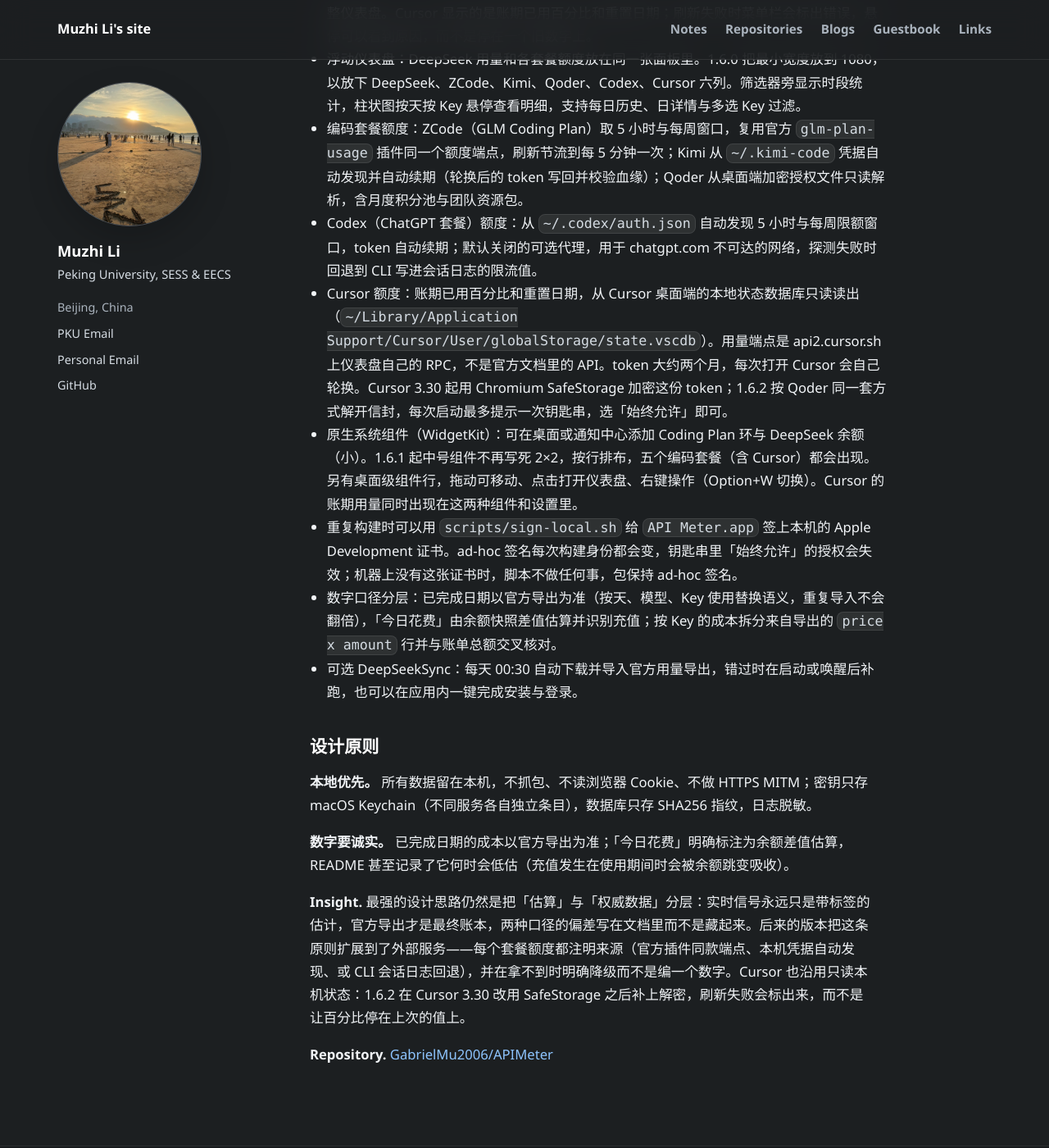
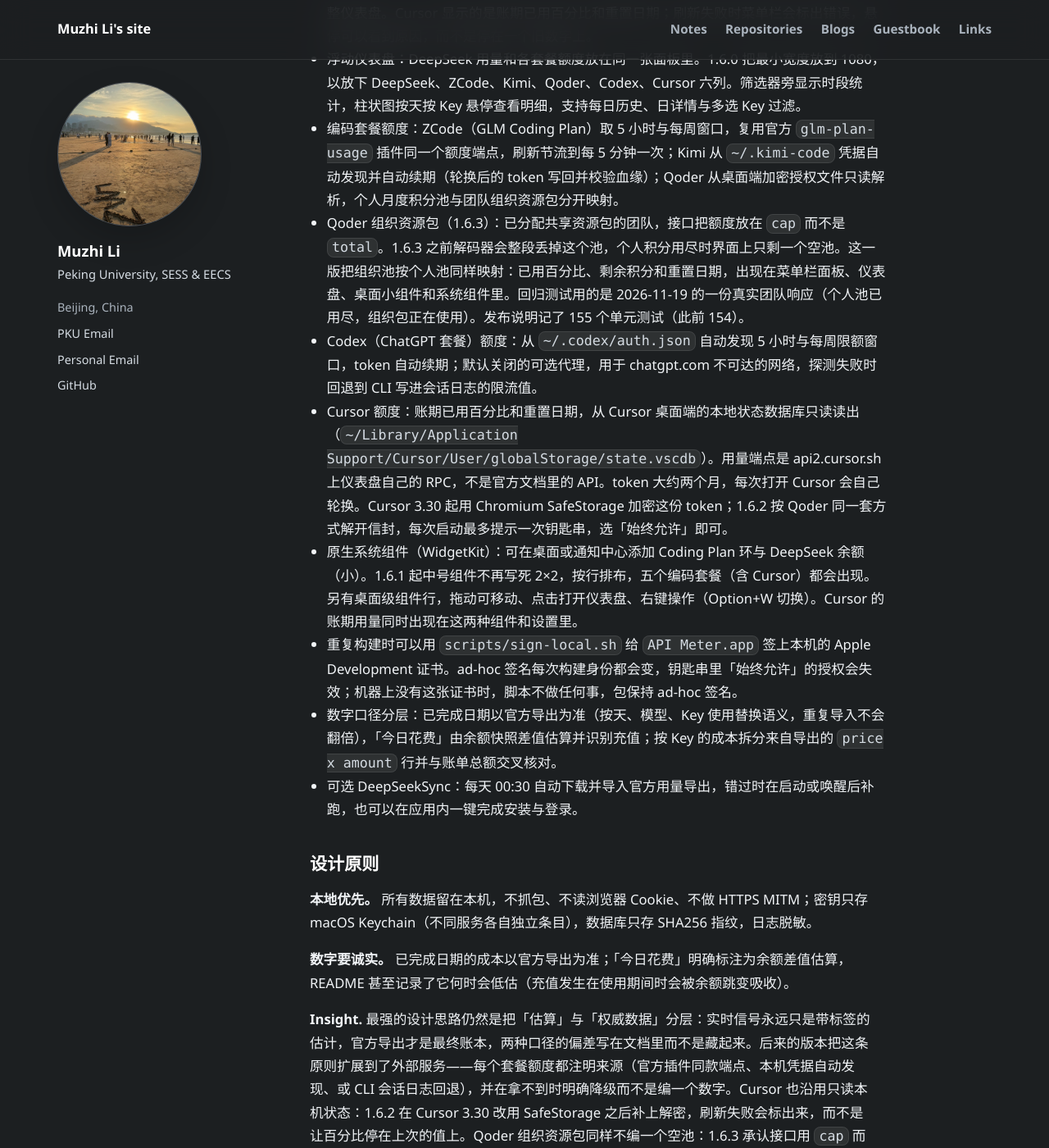
Before and after one commit to GabrielMu2006/GabrielMu2006.github.io, a Jekyll site: the page built from site/content/_Repositories/apimeter.md, in a window 1280 px wide and 1400 px high, scrolled down 470 px. Shown: the whole window at 82% size. Built offline with Jekyll 4.4.1, drawn with Linux system fonts in a browser that asks for light colours; comment, search, counter and statistics services are not loaded; some of the changed text lies outside the part shown.

Commit message:
Publish the November 19 project sync
Add a Godot Game Workflow repository page and a project-sync post, and update the API Meter page for the 1.6.3 release.

Co-authored-by: Cursor Agent <cursoragent@cursor.com>

```diff
--- a/site/content/_Repositories/apimeter.md
+++ b/site/content/_Repositories/apimeter.md
@@ -12,10 +12,11 @@ API Meter 是一款本地优先的 macOS 菜单栏应用，把 DeepSeek 官方
 
 ## 当前版本
 
-- 当前版本 `1.6.2`，要求 macOS 15 及以上，Swift 6 编写，MIT 协议；预构建 DMG 面向 Apple Silicon（ad-hoc 签名，首次打开需右键「打开」），Intel 机型需自行从源码构建（构建需要 Xcode 26+）。
+- 当前版本 `1.6.3`，要求 macOS 15 及以上，Swift 6 编写，MIT 协议；预构建 DMG 面向 Apple Silicon（ad-hoc 签名，首次打开需右键「打开」），Intel 机型需自行从源码构建（构建需要 Xcode 26+）。发布页：[API Meter 1.6.3](https://github.com/GabrielMu2006/APIMeter/releases/tag/v1.6.3)，安装包：[API-Meter-1.6.3.dmg](https://github.com/GabrielMu2006/APIMeter/releases/download/v1.6.3/API-Meter-1.6.3.dmg)。
 - 菜单栏快捷面板：DeepSeek 余额与今日花费一行展示，各套餐窗口带重置时间，点击进入完整仪表盘。Cursor 显示的是账期已用百分比和重置日期；刷新失败时菜单栏会标出错误，悬停可以看到原因，而不是停在一个旧数字上。
 - 浮动仪表盘：DeepSeek 用量和各套餐额度放在同一张面板里。1.6.0 把最小宽度放到 1080，以放下 DeepSeek、ZCode、Kimi、Qoder、Codex、Cursor 六列。筛选器旁显示时段统计，柱状图按天按 Key 悬停查看明细，支持每日历史、日详情与多选 Key 过滤。
-- 编码套餐额度：ZCode（GLM Coding Plan）取 5 小时与每周窗口，复用官方 `glm-plan-usage` 插件同一个额度端点，刷新节流到每 5 分钟一次；Kimi 从 `~/.kimi-code` 凭据自动发现并自动续期（轮换后的 token 写回并校验血缘）；Qoder 从桌面端加密授权文件只读解析，含月度积分池与团队资源包。
+- 编码套餐额度：ZCode（GLM Coding Plan）取 5 小时与每周窗口，复用官方 `glm-plan-usage` 插件同一个额度端点，刷新节流到每 5 分钟一次；Kimi 从 `~/.kimi-code` 凭据自动发现并自动续期（轮换后的 token 写回并校验血缘）；Qoder 从桌面端加密授权文件只读解析，个人月度积分池与团队组织资源包分开映射。
+- Qoder 组织资源包（1.6.3）：已分配共享资源包的团队，接口把额度放在 `cap` 而不是 `total`。1.6.3 之前解码器会整段丢掉这个池，个人积分用尽时界面上只剩一个空池。这一版把组织池按个人池同样映射：已用百分比、剩余积分和重置日期，出现在菜单栏面板、仪表盘、桌面小组件和系统组件里。回归测试用的是 2026-11-19 的一份真实团队响应（个人池已用尽，组织包正在使用）。发布说明记了 155 个单元测试（此前 154）。
 - Codex（ChatGPT 套餐）额度：从 `~/.codex/auth.json` 自动发现 5 小时与每周限额窗口，token 自动续期；默认关闭的可选代理，用于 chatgpt.com 不可达的网络，探测失败时回退到 CLI 写进会话日志的限流值。
 - Cursor 额度：账期已用百分比和重置日期，从 Cursor 桌面端的本地状态数据库只读读出（`~/Library/Application Support/Cursor/User/globalStorage/state.vscdb`）。用量端点是 api2.cursor.sh 上仪表盘自己的 RPC，不是官方文档里的 API。token 大约两个月，每次打开 Cursor 会自己轮换。Cursor 3.30 起用 Chromium SafeStorage 加密这份 token；1.6.2 按 Qoder 同一套方式解开信封，每次启动最多提示一次钥匙串，选「始终允许」即可。
 - 原生系统组件（WidgetKit）：可在桌面或通知中心添加 Coding Plan 环与 DeepSeek 余额（小）。1.6.1 起中号组件不再写死 2×2，按行排布，五个编码套餐（含 Cursor）都会出现。另有桌面级组件行，拖动可移动、点击打开仪表盘、右键操作（Option+W 切换）。Cursor 的账期用量同时出现在这两种组件和设置里。
@@ -29,6 +30,6 @@ API Meter 是一款本地优先的 macOS 菜单栏应用，把 DeepSeek 官方
 
 **数字要诚实。** 已完成日期的成本以官方导出为准；「今日花费」明确标注为余额差值估算，README 甚至记录了它何时会低估（充值发生在使用期间时会被余额跳变吸收）。
 
-**Insight.** 最强的设计思路仍然是把「估算」与「权威数据」分层：实时信号永远只是带标签的估计，官方导出才是最终账本，两种口径的偏差写在文档里而不是藏起来。后来的版本把这条原则扩展到了外部服务——每个套餐额度都注明来源（官方插件同款端点、本机凭据自动发现、或 CLI 会话日志回退），并在拿不到时明确降级而不是编一个数字。Cursor 也沿用只读本机状态：1.6.2 在 Cursor 3.30 改用 SafeStorage 之后补上解密，刷新失败会标出来，而不是让百分比停在上次的值上。
+**Insight.** 最强的设计思路仍然是把「估算」与「权威数据」分层：实时信号永远只是带标签的估计，官方导出才是最终账本，两种口径的偏差写在文档里而不是藏起来。后来的版本把这条原则扩展到了外部服务——每个套餐额度都注明来源（官方插件同款端点、本机凭据自动发现、或 CLI 会话日志回退），并在拿不到时明确降级而不是编一个数字。Cursor 也沿用只读本机状态：1.6.2 在 Cursor 3.30 改用 SafeStorage 之后补上解密，刷新失败会标出来，而不是让百分比停在上次的值上。Qoder 组织资源包同样不编一个空池：1.6.3 承认接口用 `cap` 而不是 `total` 表示额度，把组织池映射出来。
 
 **Repository.** [GabrielMu2006/APIMeter](https://github.com/GabrielMu2006/APIMeter)
```
Also changed, not shown: site/content/_Blogs/project-sync-261119.md (added, +37 -0 lines), site/content/_Repositories/godot-game-workflow.md (added, +62 -0 lines).
